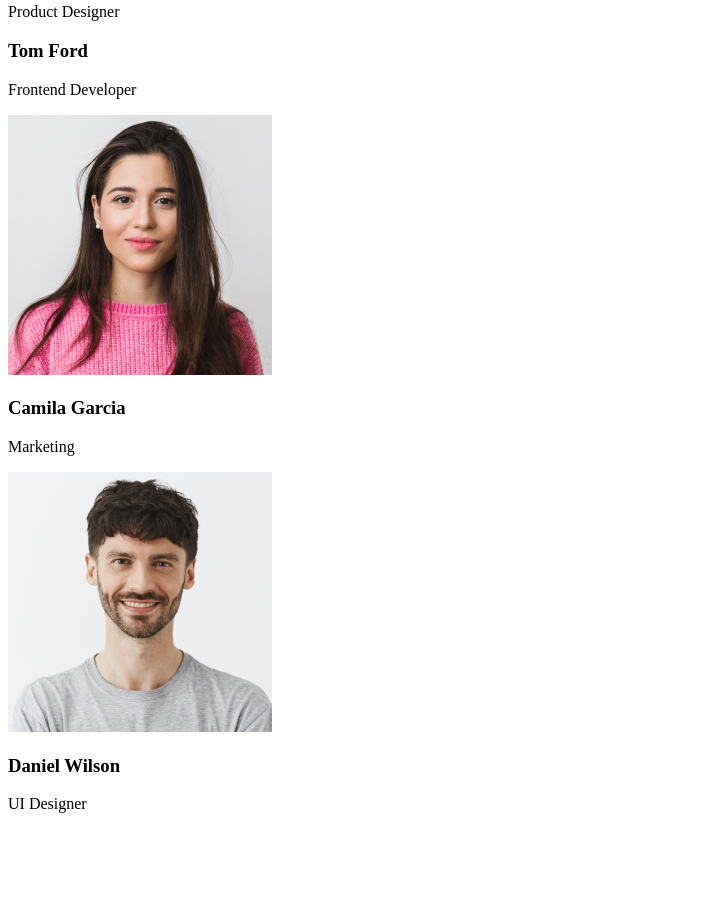
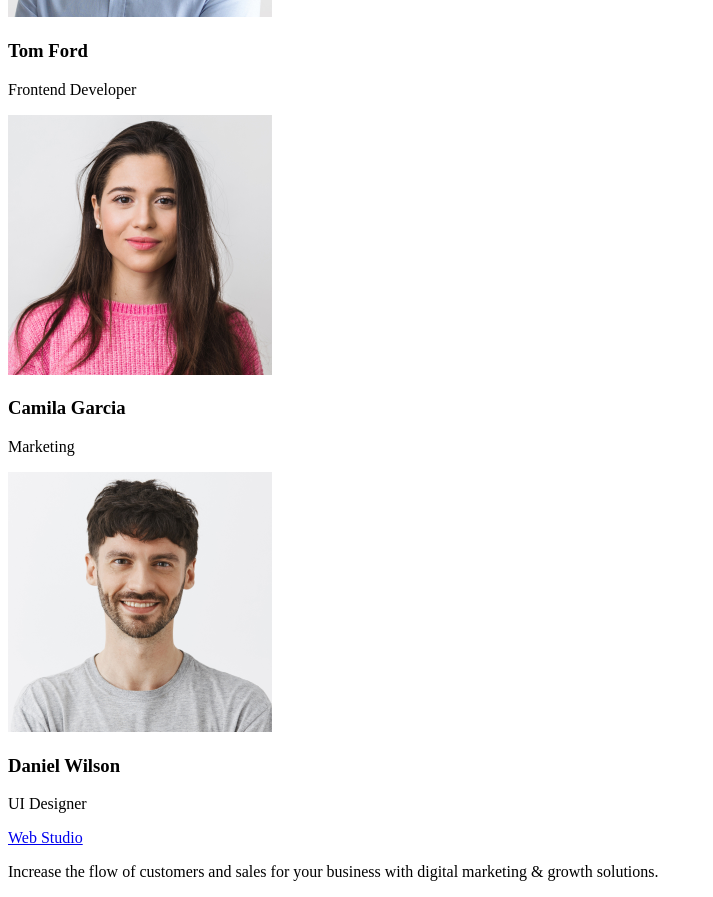
Before and after one commit to atamaniuksofiia/goit-markup-hw-01, a plain HTML site: page index.html in a window 1280 px wide. Shown: the part 1082-1979 px from the top of the page, without its empty margins (0-713 px from the left). Before the commit the page ends 1911 px from the top, so only its background shows below. Drawn offline with Linux system fonts and the light colour scheme.

Commit message:
update undex file

```diff
--- a/index.html
+++ b/index.html
@@ -48,8 +48,8 @@
         <h2>Our Team</h2>
         <img src="images/img1.jpg" alt="Mark Guerrero" width="264px" height="260px">
         <h3>Mark Guerrero</h3>
+        <p>Product Designer</p>
         <img src="images/img2.jpg" alt="Tom Ford" width="264px" height="260px">
-        <p>Product Designer</p>
         <h3>Tom Ford</h3>
         <p>Frontend Developer</p>
         <img src="images/img3.jpg" alt="Camila Garcia" width="264px" height="260px">
@@ -63,7 +63,10 @@
     </main>
 
     <footer>
-
+        <a href="Web Studio">Web Studio </a>
+        <p>
+            Increase the flow of customers and sales for your business with digital marketing & growth solutions.
+        </p>
     </footer>
 
 </body>
```
